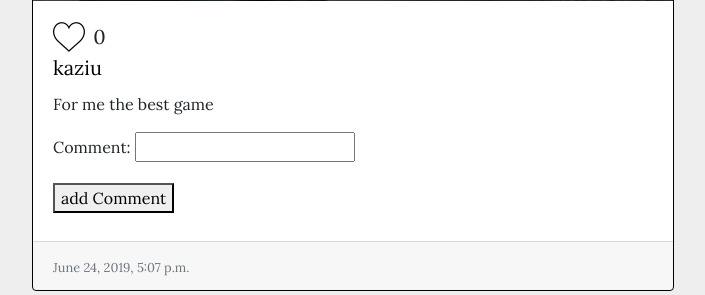
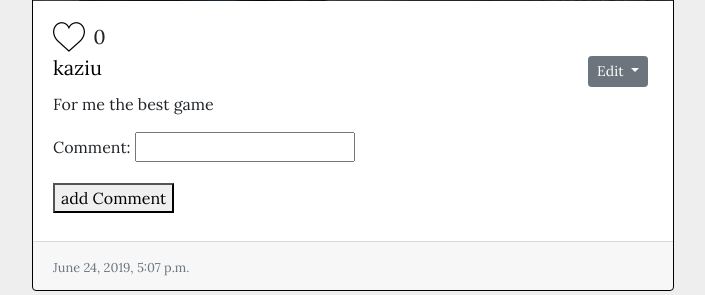
Before and after one commit to kaaziuu/MyPhoto, a Django app: a page that uses templates/photo/photo_tem.html in a window 1280 px wide. Shown: the part 1046-1341 px from the top of the page, without its empty margins (273-978 px from the left). Run offline with Django 3.2, Linux system fonts and the light colour scheme; a user stored in the database is signed in; data comes from the database, SQL or seed files in the repository; both versions use the stored data as it was after the commit; some libraries are stand-ins or nearby versions.

Commit message:
add user can delete own photo

```diff
--- /dev/null
+++ b/Photo/scripts.py
@@ -0,0 +1,3 @@
+from .models import Photo
+def deletePhoto(pk):
+    Photo.objects.get(pk=pk).delete()
--- a/Photo/urls.py
+++ b/Photo/urls.py
@@ -3,5 +3,6 @@ from .views import *
 
 urlpatterns =[
     path('<str:slug>/',show_photo),
+    path('<str:slug>/edit/',show_photo),
     path('a/',add_photo)
 ]
--- a/Photo/views.py
+++ b/Photo/views.py
@@ -3,7 +3,7 @@ from django.contrib.auth.decorators import login_required
 from .slug_generator import slug_generator
 from .forms import addComment,AddPhoto
 from .models import Photo,UserLike,Coments
-
+from .scripts import deletePhoto
 # Create your views here.
 
 @login_required
@@ -32,6 +32,9 @@ def show_photo(request,slug):
                 UserLike.objects.create(user=request.user, photo=photo)
                 photo.like += 1
                 photo.save()
+        elif fun =='deletePhoto':
+            deletePhoto(id)
+            redirect('/')
 
         elif fun == 'comment':
             comment = request.POST.get('comment')
--- a/assets/css/main.css
+++ b/assets/css/main.css
@@ -64,3 +64,10 @@ a[class='link']:hover{
 .all{
     height: 100%;
 }
+.edit{
+
+    position: absolute;
+    right: 25px;
+    height: 10px !important;
+
+}
--- a/assets/js/photo/like.js
+++ b/assets/js/photo/like.js
@@ -82,3 +82,15 @@ function like(id,pk) {
 
         });
 }
+function deletePhoto(pk){
+    $.ajax({
+        url: '.',
+        data:{
+            'id':pk,
+            'f':"deletePhoto"
+        },
+        dataType: "json",
+        type: "POST"
+    })
+    window.location.replace('/')
+}
--- a/templates/photo/photo_tem.html
+++ b/templates/photo/photo_tem.html
@@ -21,10 +21,21 @@
 
           {% endif %}
           <span id="like{{id}}">{{ photo.like }}</span>
-          <br>
+          {% if request.user == photo.author %} <div class="dropdown edit">
+                                                  <button class="btn btn-secondary dropdown-toggle btn-sm" type="button" id="dropdownMenuButton" data-toggle="dropdown" aria-haspopup="true" aria-expanded="false">
+                                                    Edit
+                                                  </button>
+                                                  <div class="dropdown-menu" aria-labelledby="dropdownMenuButton">
+                                                    <a class="dropdown-item" onclick="changeDes({{photo.pk}})">Description </a>
+                                                    <a class="dropdown-item" onclick="deletePhoto({{photo.pk}})">Delete</a>
+                                                  </div>
+                                                </div> {% endif%}
+                                                          <br>
               <a class="toProf" href="/u/{{photo.author.username}}"> {{ photo.author.username }} </a>
           </h5>
-          <p class="card-text description">{{ photo.description }}</p>
+            <p class="card-text description"> <span id="des">{{ photo.description }} </span>
+            </p>
+
 
             {% if addComment %}
 
```
Also changed, not shown: MyPhoto/views.py (+20 -16 lines), db.sqlite3.
